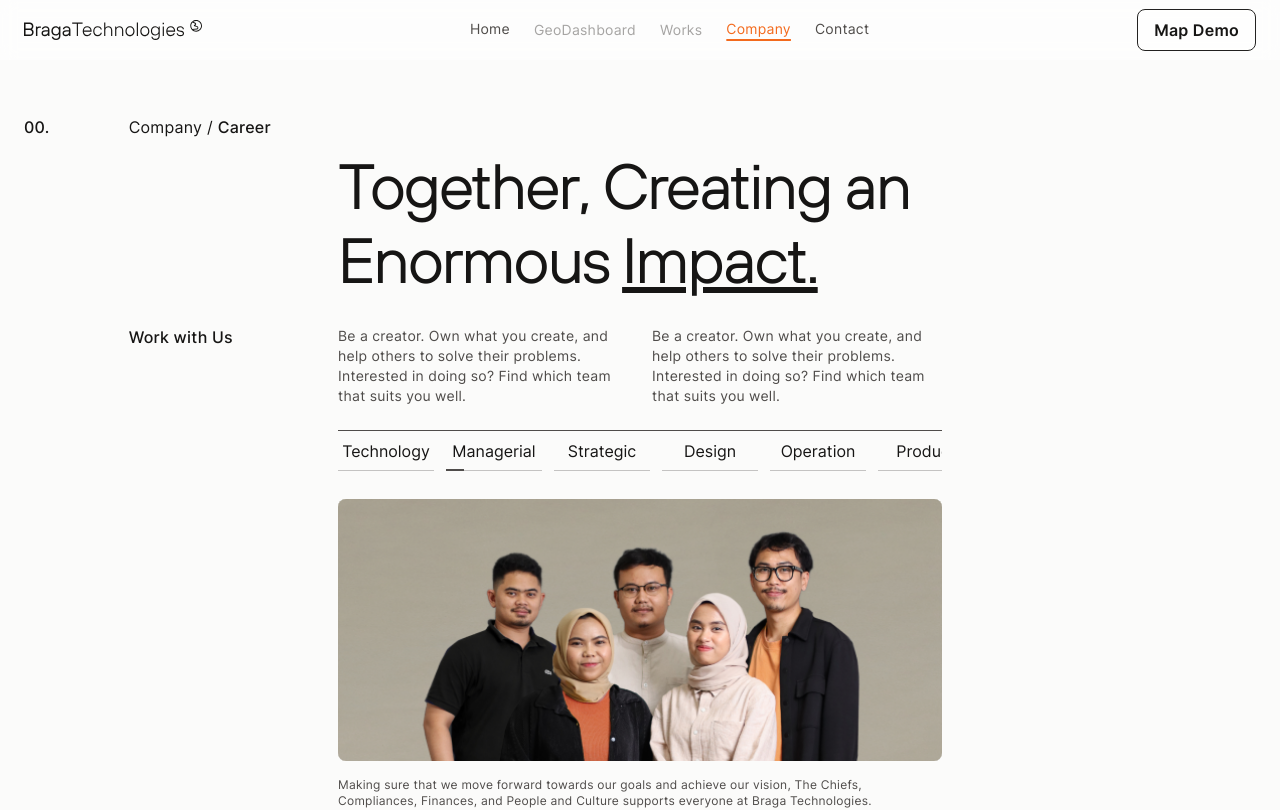
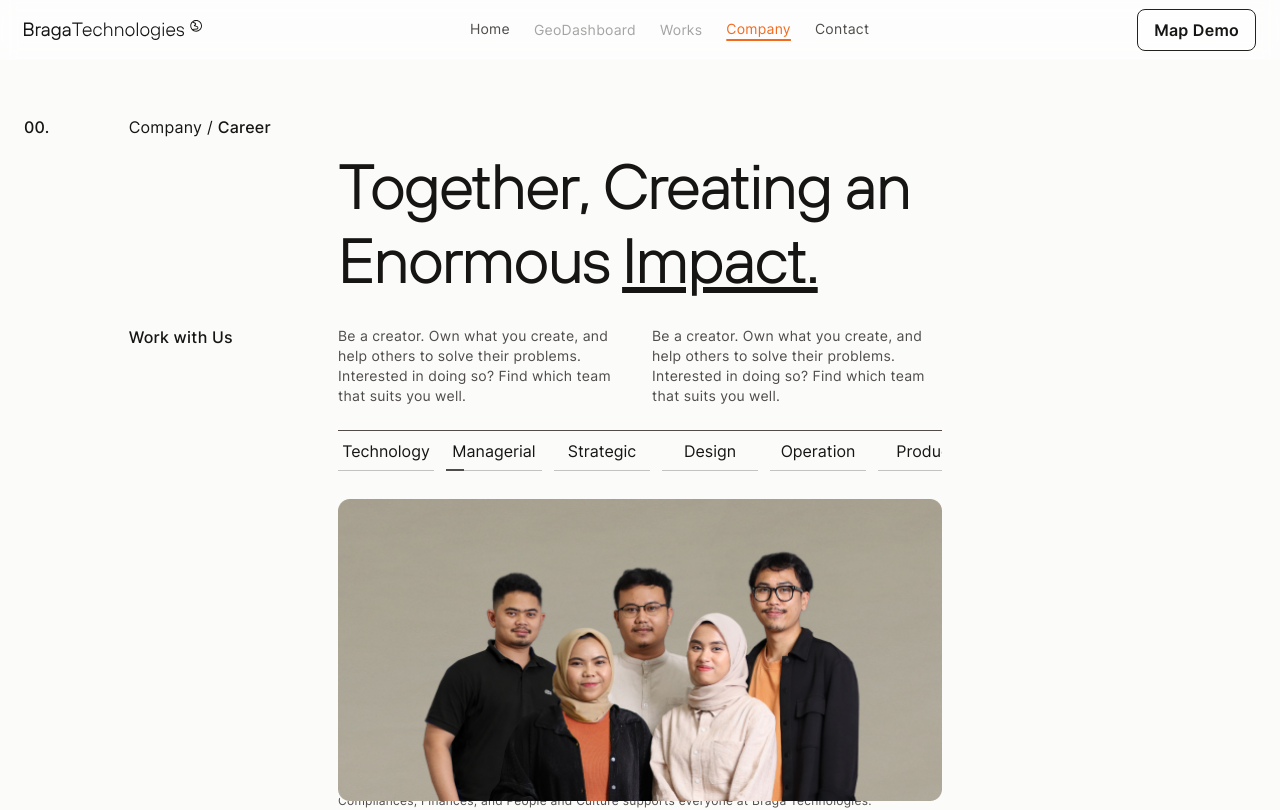
Before and after one commit to FelineJTD/braga-technologies-main-site, a Next.js app: page /company/career in a window 1280 px wide. Shown: the top 810 px of the page. Built offline with nearby package versions, Linux system fonts and the light colour scheme.

Commit message:
change image aspect ratio

```diff
--- a/components/section-team.js
+++ b/components/section-team.js
@@ -61,7 +61,7 @@ export default function Team({departments, page}) {
         { departments.map((department, index) => (
           <img key={index} src={department.image} alt='' className={`
             ${index === selectedDepartmentIdx ? 'opacity-100 z-20' : 'opacity-50 z-10'}
-            w-full aspect-[600/260] mt-4 rounded-lg object-cover animate-fade-in absolute duration-500 bg-gray-50`} />
+            w-full aspect-[2/1] mt-4 rounded-lg object-cover animate-fade-in absolute duration-500 bg-gray-50`} />
         )) }
         <div className='w-full relative aspect-[600/260] z-0 mt-8' />
         { page === 'career' && (
```
